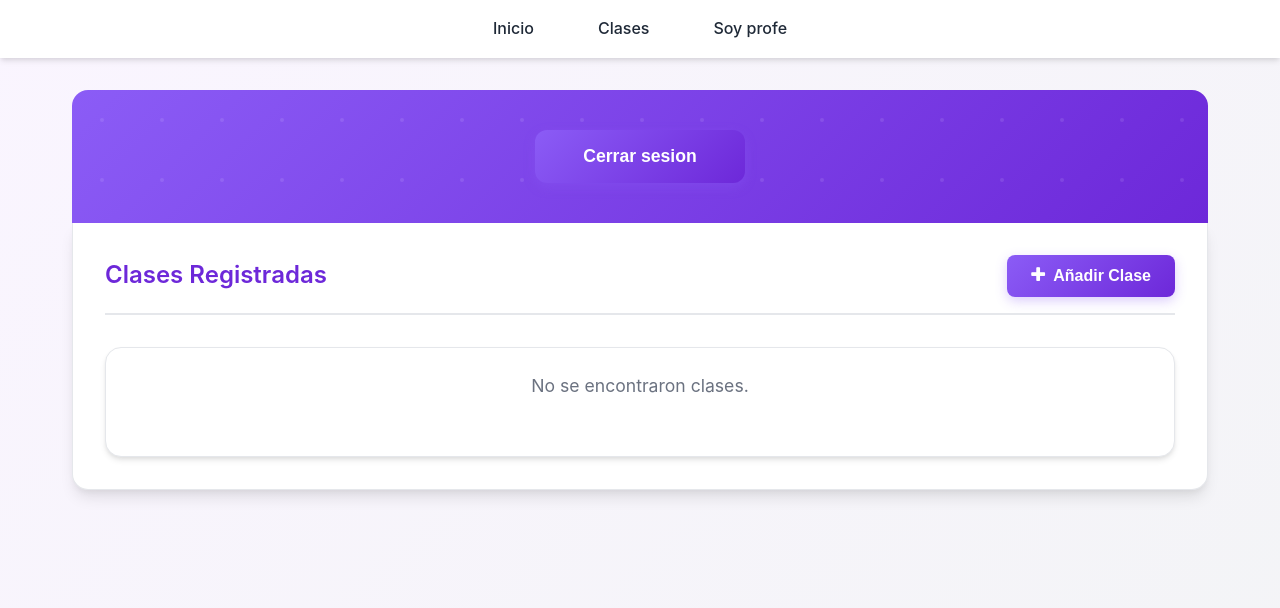
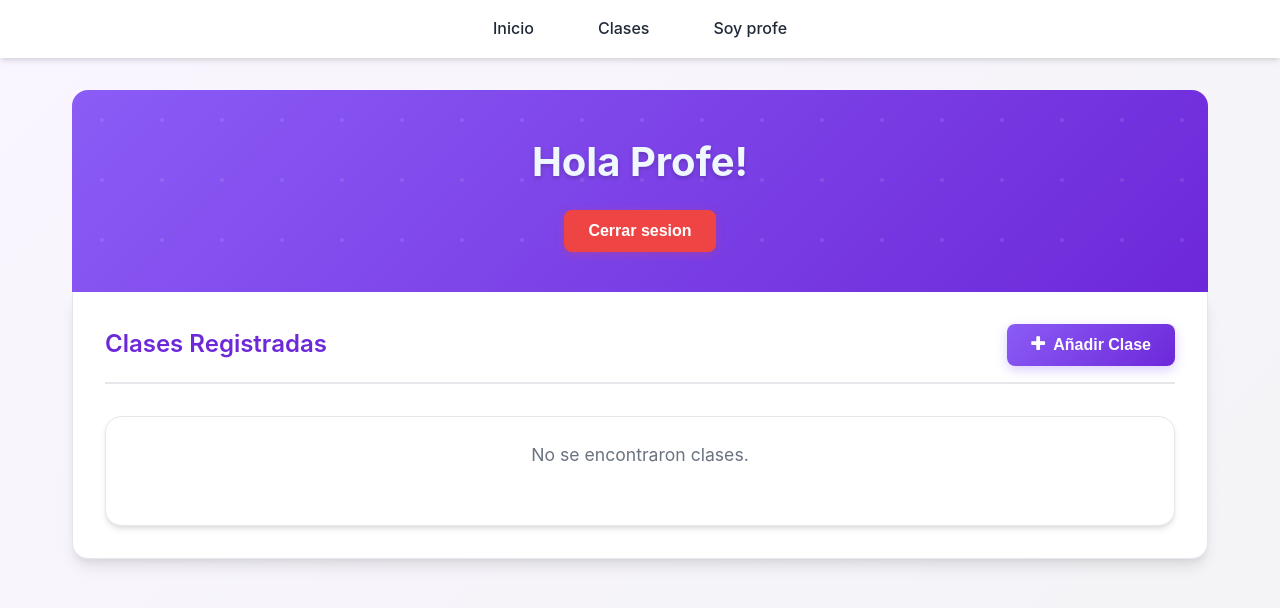
Before and after one commit to ignaw05/buscatuprofe, a plain HTML site: page profes.html in a window 1280 px wide. Drawn offline with Linux system fonts and the light colour scheme.

Commit message:
cambios en los inputs y boton cerrar

```diff
--- a/css/style.css
+++ b/css/style.css
@@ -1171,6 +1171,28 @@ select:focus,
   transform: scale(1.1);
   box-shadow: 0 4px 12px rgba(239, 68, 68, 0.4);
 }
+.btn-cerrar {
+  position: relative; /* Ya no absoluto */
+  background: #ef4444;
+  color: white;
+  border: none;
+  padding: 0.75rem 1.5rem; /* Tamaño más amigable para botones */
+  border-radius: 0.5rem; /* Esquinas redondeadas pero no circular */
+  font-size: 1rem;
+  cursor: pointer;
+  margin: 1rem auto 0; /* Auto centrado horizontal y espacio arriba */
+  display: block;
+  transition: all 0.3s ease;
+  box-shadow: 0 2px 8px rgba(239, 68, 68, 0.3);
+  width: fit-content;
+}
+
+.btn-cerrar:hover {
+  background: #dc2626;
+  transform: scale(1.05);
+  box-shadow: 0 4px 12px rgba(239, 68, 68, 0.4);
+}
+
 
 /* Form Styles inside Modal */
 #agregarClase {
--- a/profes.html
+++ b/profes.html
@@ -21,7 +21,8 @@
 
     <section class="professor-panel">
         <div class="panel-header">
-            <button id="logout-btn">Cerrar sesion</button>
+            <h1 style="color:aliceblue">Hola Profe!</h1>
+            <button id="logout-btn" class="btn-cerrar">Cerrar sesion</button>
         </div>
 
         <div class="panel-content">
@@ -61,8 +62,9 @@
                 </div>
 
                 <div class="form-group">
-                    <label for="descInp">Descripción (Max 50 caracteres)</label>
-                    <input id="descInp" type="text" placeholder="Ej: Profe de la UTN. Clases para ingreso" maxlength="50">
+                    <label for="descInp">Descripción (Max 75 caracteres)</label>
+                    <input id="descInp" type="text" placeholder="Ej: Profe de la UTN. Clases para ingreso" maxlength="75">
+                    <p id="char-count">0/75</p>
                 </div>
 
                 <div class="form-group">
--- a/scripts/scriptNav.js
+++ b/scripts/scriptNav.js
@@ -17,11 +17,4 @@ document.addEventListener('DOMContentLoaded', () => {
       });
     }
     const user = JSON.parse(localStorage.getItem('loggedUser'));
-
-  if (user) {
-    const nav = document.querySelector('nav');
-    const nombreSpan = document.createElement('span');
-    nombreSpan.textContent = ` | Bienvenido, ${user.nombre}`;
-    nav.appendChild(nombreSpan);
-  }
   });
--- a/scripts/scriptProfes.js
+++ b/scripts/scriptProfes.js
@@ -9,6 +9,13 @@ const presencial = document.getElementById("presencial")
 const virtual = document.getElementById("virtual")
 const clasesProf = document.getElementById("professor-classes")
 const panelHeader = document.querySelector("panel-header")
+const charCount = document.getElementById("char-count");
+
+// Actualizar el contador de caracteres al escribir en el campo de descripción
+descInp.addEventListener("input", ()=>{
+  charCount.textContent = `${descInp.value.length}/${descInp.maxLength}`;
+})
+
 
 //funciones
 const guardarClase = () => {
```
